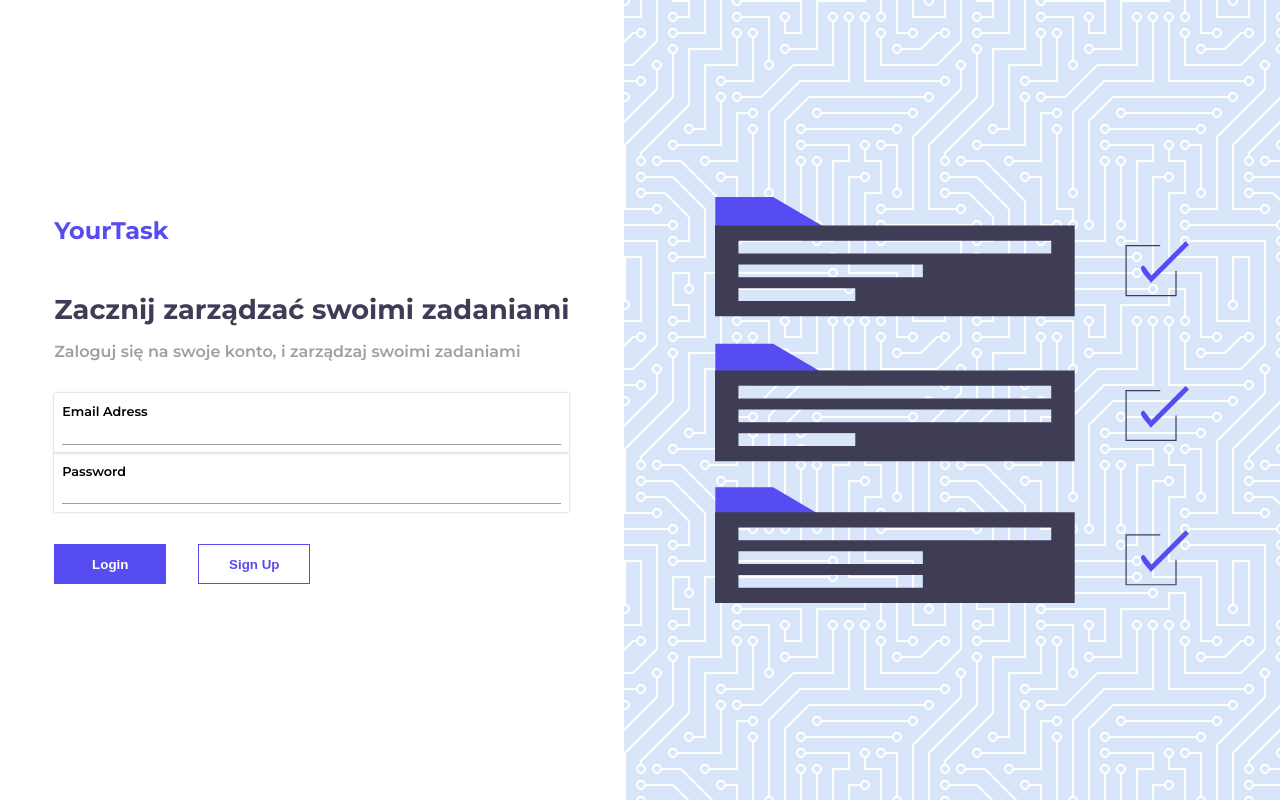
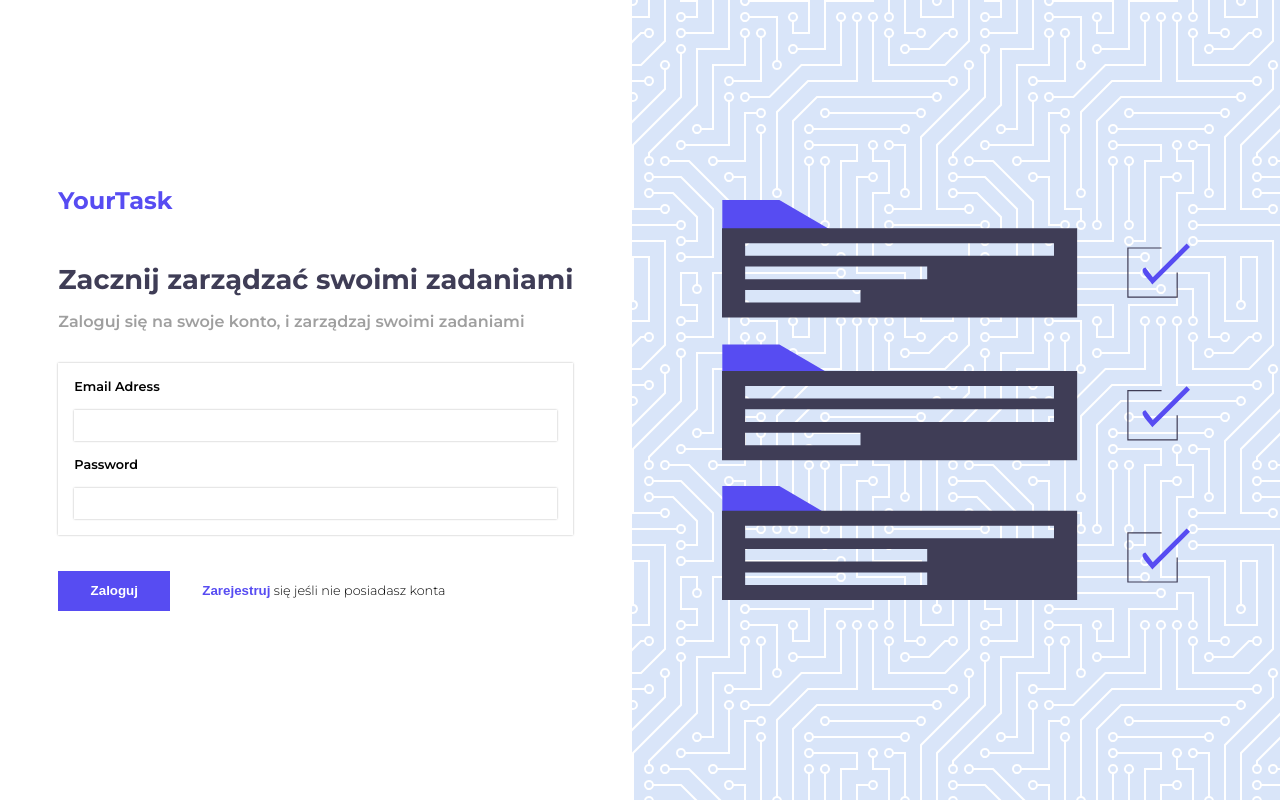
Before and after one commit to 1991Pawel/react-firebase, a React (Create React App) app: page / in a window 1280 px wide. Built offline with nearby package versions, Linux system fonts and the light colour scheme; no server answers.

Commit message:
refactor form

```diff
--- a/src/App.tsx
+++ b/src/App.tsx
@@ -7,6 +7,8 @@ import Welcome from './Welcome';
 import Dashboard from './Dashboard';
 import PrivateRoute from './PrivateRoute';
 import GlobalStyle from './GlobalStyles/GlobalStyles';
+import RegisterForm from './components/RegisterForm';
+import LoginForm from './components/LoginForm';
 
 function App() {
   return (
--- a/src/Dashboard.tsx
+++ b/src/Dashboard.tsx
@@ -3,6 +3,7 @@ import React, { useState } from 'react';
 import { db } from './firebase/firebase';
 import { useCurrentUser } from './hook/useCurrentUser';
 import List from './components/List';
+import Navigation from './components/Navigation';
 
 const Home = () => {
   const [project, setProject] = useState('');
@@ -26,6 +27,7 @@ const Home = () => {
 
   return (
     <div className="home">
+      <Navigation />
       <h2>Add</h2>
       {error && <p>input is empty</p>}
       <form className="home__form" onSubmit={(e) => onSubmit(e)}>
--- a/src/PrivateRoute.jsx
+++ b/src/PrivateRoute.jsx
@@ -13,7 +13,7 @@ const PrivateRoute = ({ component: Component, ...rest }) => {
     <Route
       {...rest}
       render={(props) =>
-        currentUser ? <Component {...props} /> : <Redirect to="/welcome" />
+        currentUser ? <Component {...props} /> : <Redirect to="/" />
       }
     />
   );
--- a/src/Welcome.tsx
+++ b/src/Welcome.tsx
@@ -1,6 +1,7 @@
-import React from 'react';
+import React, { useState } from 'react';
 import styled from 'styled-components';
-import Form from './components/Form';
+import LoginForm from './components/LoginForm';
+import RegisterForm from './components/RegisterForm';
 import BackgroundWelcome from './assets/welcomeBg.svg';
 import welcomeImg from './assets/welcomeImg.svg';
 
@@ -30,6 +31,7 @@ const WelcomeSubheading = styled.h3`
 const WelcomeContentWrapper = styled.div`
   width: 100%;
   display: flex;
+  padding: 1rem;
   header {
     margin: 0 auto;
   }
@@ -43,6 +45,11 @@ const WelcomeImageWrapper = styled.div`
   justify-content: center;
   align-items: center;
   padding: 2rem;
+  display: none;
+
+  @media screen and (min-width: 400px) {
+    display: flex;
+  }
 `;
 
 const StyledImage = styled.img`
@@ -58,6 +65,8 @@ const StyledImage = styled.img`
 `;
 
 const Welcome = () => {
+  const [haveAccount, setHaveAccount] = useState(true);
+
   return (
     <WelcomeWrapper>
       <WelcomeContentWrapper>
@@ -67,7 +76,11 @@ const Welcome = () => {
           <WelcomeSubheading>
             Zaloguj się na swoje konto, i zarządzaj swoimi zadaniami
           </WelcomeSubheading>
-          <Form />
+          {haveAccount ? (
+            <LoginForm setHaveAccount={setHaveAccount} />
+          ) : (
+            <RegisterForm setHaveAccount={setHaveAccount} />
+          )}
         </header>
       </WelcomeContentWrapper>
       <WelcomeImageWrapper>
--- a/src/components/Button.tsx
+++ b/src/components/Button.tsx
@@ -23,7 +23,7 @@ const StyledButton = styled.button<{ primary?: boolean }>`
 
 interface ButtonProps {
   children: React.ReactNode;
-  onClick?: () => void;
+  onClick?: any;
   primary?: boolean;
 }
 
--- a/src/components/Form.tsx
+++ /dev/null
@@ -1,54 +0,0 @@
-import React from 'react';
-import styled from 'styled-components';
-import Button from './Button';
-
-const WrapperForm = styled.form`
-  margin-top: 2rem;
-  display: flex;
-  flex-direction: column;
-`;
-const WrapperInput = styled.div`
-  box-shadow: 0px 0px 2px ${({ theme }) => theme.colors.lightGrey};
-  padding: 0.5rem;
-  display: flex;
-  flex-direction: column;
-
-  label {
-    font-size: 0.8rem;
-    margin: 0.2rem 0;
-    font-weight: ${({ theme }) => theme.fontWeight.semi};
-  }
-  input {
-    padding: 0.2rem;
-    color: ${({ theme }) => theme.colors.primary};
-    border: none;
-    border-bottom: 1px solid ${({ theme }) => theme.colors.grey};
-    outline: none;
-  }
-`;
-
-const WrapperFormButton = styled.div`
-  display: flex;
-  margin-top: 2rem;
-`;
-
-const Form = () => {
-  return (
-    <WrapperForm>
-      <WrapperInput>
-        <label htmlFor="email">Email Adress</label>
-        <input id="email" name="email" type="text" />
-      </WrapperInput>
-      <WrapperInput>
-        <label htmlFor="password">Password</label>
-        <input id="password" name="password" type="password" />
-      </WrapperInput>
-      <WrapperFormButton>
-        <Button primary>Login</Button>
-        <Button>Sign Up</Button>
-      </WrapperFormButton>
-    </WrapperForm>
-  );
-};
-
-export default Form;
--- /dev/null
+++ b/src/components/LoginForm.tsx
@@ -0,0 +1,114 @@
+/* eslint-disable jsx-a11y/label-has-associated-control */
+import React, { useState } from 'react';
+import styled from 'styled-components';
+import { useHistory, Link } from 'react-router-dom';
+import Button from './Button';
+import { doSignInWithEmailAndPassword } from '../firebase/auth';
+
+type FirebaseError = firebase.auth.Error | boolean;
+
+const WrapperForm = styled.form`
+  margin-top: 2rem;
+  display: flex;
+  flex-direction: column;
+`;
+const WrapperInput = styled.div`
+  display: flex;
+  flex-direction: column;
+  box-shadow: 0px 0px 2px ${({ theme }) => theme.colors.lightGrey};
+  padding: 1rem;
+
+  label {
+    font-size: 0.8rem;
+    margin: 1rem 0;
+    font-weight: ${({ theme }) => theme.fontWeight.semi};
+  }
+
+  label:first-of-type {
+    margin-top: 0;
+  }
+
+  input {
+    padding: 0.5rem;
+    color: ${({ theme }) => theme.colors.primary};
+    border: none;
+    box-shadow: 0px 0px 2px ${({ theme }) => theme.colors.lightGrey};
+    outline: none;
+  }
+`;
+
+const FormFooter = styled.div`
+  display: flex;
+  flex-wrap: wrap;
+  align-items: center;
+  margin-top: 2rem;
+`;
+const AccountMessage = styled.p`
+  margin: 1rem 0;
+  font-size: 0.8rem;
+  button {
+    color: ${({ theme }) => theme.colors.primary};
+    font-weight: ${({ theme }) => theme.fontWeight.semi};
+    cursor: pointer;
+    background: transparent;
+    border: none;
+    margin-right: 0.2rem;
+  }
+`;
+
+const LoginForm = ({ setHaveAccount }: any) => {
+  const history = useHistory();
+  const [email, setEmail] = useState('');
+  const [password, setPassword] = useState('');
+  const [error, setError] = useState<FirebaseError>(false);
+
+  const loginHandler = async (event: any) => {
+    event.preventDefault();
+
+    try {
+      await doSignInWithEmailAndPassword(email, password);
+      history.push('/dashboard');
+      setError(false);
+    } catch (err) {
+      // eslint-disable-next-line no-console
+      console.log(err);
+      setError(true);
+    }
+  };
+
+  return (
+    <WrapperForm>
+      <WrapperInput>
+        <label htmlFor="email">Email Adress</label>
+        <input
+          value={email}
+          onChange={(e) => setEmail(e.target.value)}
+          id="email"
+          name="email"
+          type="text"
+        />
+        <label htmlFor="password">Password</label>
+        <input
+          value={password}
+          onChange={(e) => setPassword(e.target.value)}
+          id="password"
+          name="password"
+          type="password"
+        />
+      </WrapperInput>
+      <FormFooter>
+        <Button onClick={loginHandler} primary>
+          Zaloguj
+        </Button>
+        <AccountMessage>
+          <button onClick={() => setHaveAccount(false)} type="button">
+            Zarejestruj
+          </button>
+          się jeśli nie posiadasz konta
+        </AccountMessage>
+      </FormFooter>
+    </WrapperForm>
+  );
+};
+
+export default LoginForm;
--- /dev/null
+++ b/src/components/RegisterForm.tsx
@@ -0,0 +1,111 @@
+/* eslint-disable jsx-a11y/label-has-associated-control */
+import React, { useState } from 'react';
+import styled from 'styled-components';
+import { useHistory } from 'react-router-dom';
+import Button from './Button';
+import { doCreateUserWithEmailAndPassword } from '../firebase/auth';
+
+type FirebaseError = firebase.auth.Error | boolean;
+
+const WrapperForm = styled.form`
+  margin-top: 2rem;
+  display: flex;
+  flex-direction: column;
+`;
+const WrapperInput = styled.div`
+  display: flex;
+  flex-direction: column;
+  box-shadow: 0px 0px 2px ${({ theme }) => theme.colors.lightGrey};
+  padding: 1rem;
+
+  label {
+    font-size: 0.8rem;
+    margin: 1rem 0;
+    font-weight: ${({ theme }) => theme.fontWeight.semi};
+  }
+
+  label:first-of-type {
+    margin-top: 0;
+  }
+
+  input {
+    padding: 0.5rem;
+    color: ${({ theme }) => theme.colors.primary};
+    border: none;
+    box-shadow: 0px 0px 2px ${({ theme }) => theme.colors.lightGrey};
+    outline: none;
+  }
+`;
+
+const FormFooter = styled.div`
+  display: flex;
+  flex-wrap: wrap;
+  align-items: center;
+  margin-top: 2rem;
+`;
+const AccountMessage = styled.p`
+  margin: 1rem 0;
+  font-size: 0.8rem;
+  button {
+    color: ${({ theme }) => theme.colors.primary};
+    font-weight: ${({ theme }) => theme.fontWeight.semi};
+    cursor: pointer;
+    background: transparent;
+    border: none;
+    margin-right: 0.2rem;
+  }
+`;
+
+const RegisterForm = ({ setHaveAccount }: any) => {
+  const history = useHistory();
+  const [email, setEmail] = useState('');
+  const [password, setPassword] = useState('');
+  const [error, setError] = useState<FirebaseError>(false);
+
+  const handleSignUp = async (event: any) => {
+    event.preventDefault();
+    try {
+      await doCreateUserWithEmailAndPassword(email, password);
+      history.push('/dashboard');
+      setError(false);
+    } catch (err) {
+      setError(true);
+    }
+  };
+
+  return (
+    <WrapperForm>
+      <WrapperInput>
+        <label htmlFor="email">Email Adress</label>
+        <input
+          value={email}
+          onChange={(e) => setEmail(e.target.value)}
+          id="email"
+          name="email"
+          type="text"
+        />
+        <label htmlFor="password">Password</label>
+        <input
+          value={password}
+          onChange={(e) => setPassword(e.target.value)}
+          id="password"
+          name="password"
+          type="password"
+        />
+      </WrapperInput>
+      <FormFooter>
+        <Button onClick={handleSignUp} primary>
+          Zarejestruj
+        </Button>
+        <AccountMessage>
+          <button type="button" onClick={() => setHaveAccount(true)}>
+            Zaloguj
+          </button>
+          się jeśli masz juz konto!
+        </AccountMessage>
+      </FormFooter>
+    </WrapperForm>
+  );
+};
+
+export default RegisterForm;
--- a/src/components/SignUp.tsx
+++ b/src/components/SignUp.tsx
@@ -44,7 +44,7 @@ const SignUp = () => {
           />
           <button type="submit">Sign Up</button>
           <p className="message">
-            you already have account? <a href="/login">Login</a>
+            you already have account? <a href="/">Login</a>
           </p>
         </form>
       </div>
--- a/src/index.tsx
+++ b/src/index.tsx
@@ -1,6 +1,5 @@
 import React from 'react';
 import ReactDOM from 'react-dom';
-
 import App from './App';
 import * as serviceWorker from './serviceWorker';
 
```
Also changed, not shown: src/components/Navigation.tsx (+22 -34 lines).
